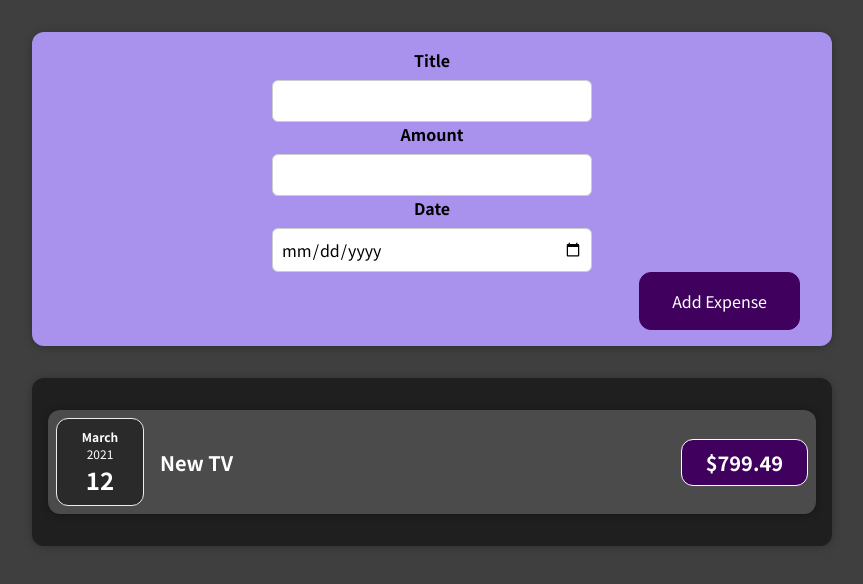
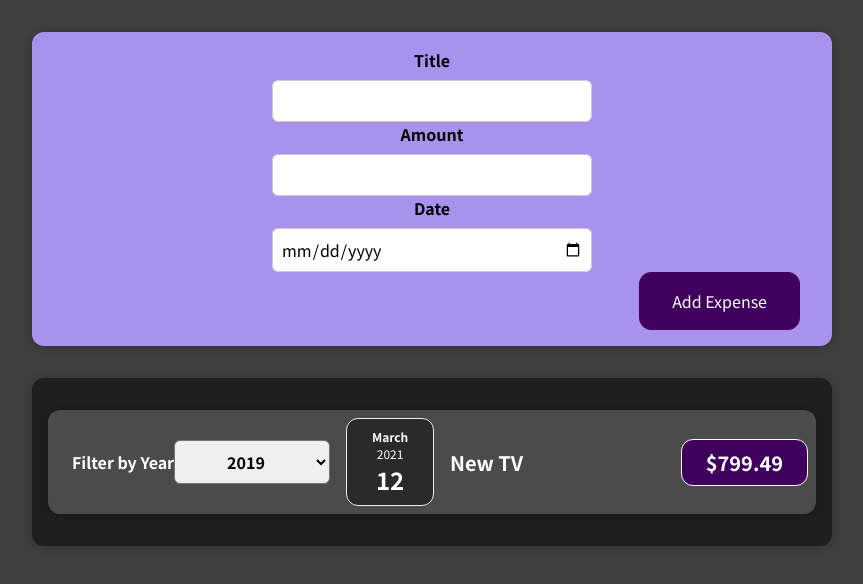
Before and after one commit to kraft-aka/react-expense-tracker, a React (Create React App) app: page / in a window 1280 px wide. Shown: the top 584 px of the page, without its empty margins (208-1071 px from the left). Built offline with nearby package versions, Linux system fonts and the light colour scheme.

Commit message:
add styles to ExpensesFilter

```diff
--- a/src/components/Expenses/ExpenseItem.js
+++ b/src/components/Expenses/ExpenseItem.js
@@ -2,10 +2,12 @@ import React, { useState } from "react";
 import ExpenseDate from "./ExpenseDate";
 import Card from "../UI/Card";
 import "./ExpenseItem.css";
+import ExpensesFilter from "../NewExpense/ExpensesFilter";
 
 export default function ExpenseItem(props) {
   return (
     <Card className="expense-item">
+    <ExpensesFilter />
       <ExpenseDate date={props.date} />
       <div className="expense-item__description">
         <h2>{props.title}</h2>
--- a/src/components/NewExpense/ExpensesFilter.css
+++ b/src/components/NewExpense/ExpensesFilter.css
@@ -0,0 +1,24 @@
+.expenses-filter {
+  color: white;
+  padding: 0 1rem;
+}
+
+.expenses-filter__control {
+  display: flex;
+  width: 100%;
+  align-items: center;
+  justify-content: space-between;
+  margin: 1rem 0;
+}
+
+.expenses-filter label {
+  font-weight: bold;
+  margin-bottom: 0.5rem;
+}
+
+.expenses-filter select {
+  font: inherit;
+  padding: 0.5rem 3rem;
+  font-weight: bold;
+  border-radius: 6px;
+}
--- a/src/components/NewExpense/ExpensesFilter.js
+++ b/src/components/NewExpense/ExpensesFilter.js
@@ -1,10 +1,11 @@
 import React from 'react'
+import './ExpensesFilter.css'
 
 export default function ExpensesFilter() {
   return (
-    <form action="">
-      <label>Filter by Year</label>
-      <select name="" id="">
+    <form action="" className='expenses-filter'>
+      <label className='expenses-filter__label'>Filter by Year</label>
+      <select name="" id="" className='select'>
         <option value="2019">2019</option>
         <option value="2020">2020</option>
         <option value="2021">2021</option>
```
